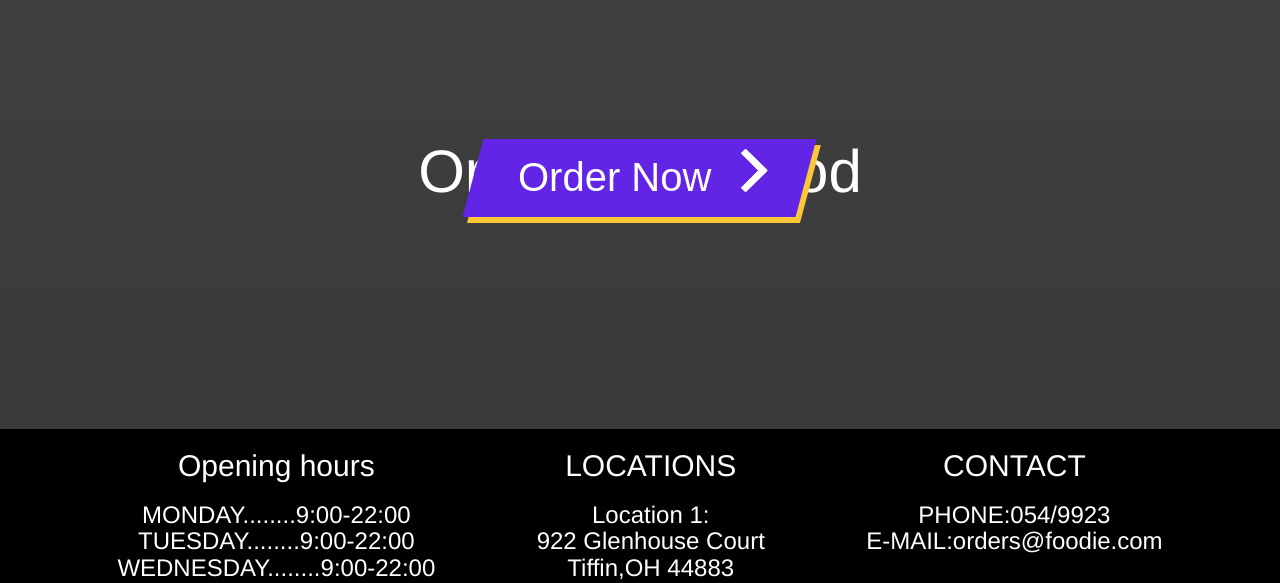
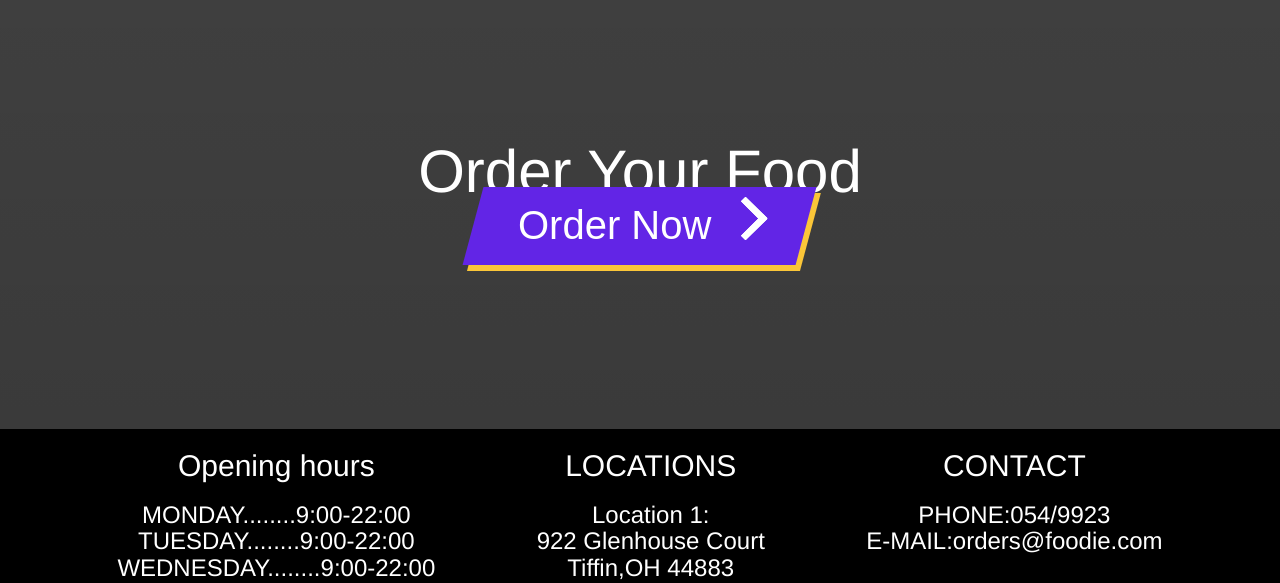
Before and after one commit to tan018236/tan0, a plain HTML site: page index.html in a window 1280 px wide. Shown: the part 101-684 px from the top of the page. Drawn offline with nearby package versions, Linux system fonts and the light colour scheme.

Commit message:
index.css

```diff
--- a/index.css
+++ b/index.css
@@ -99,7 +99,7 @@ ul {
   justify-content: center;
   align-items: center;
   position: relative;
-  top: -45vh;
+  top: -39vh;
 }
 
 .cta {
```
